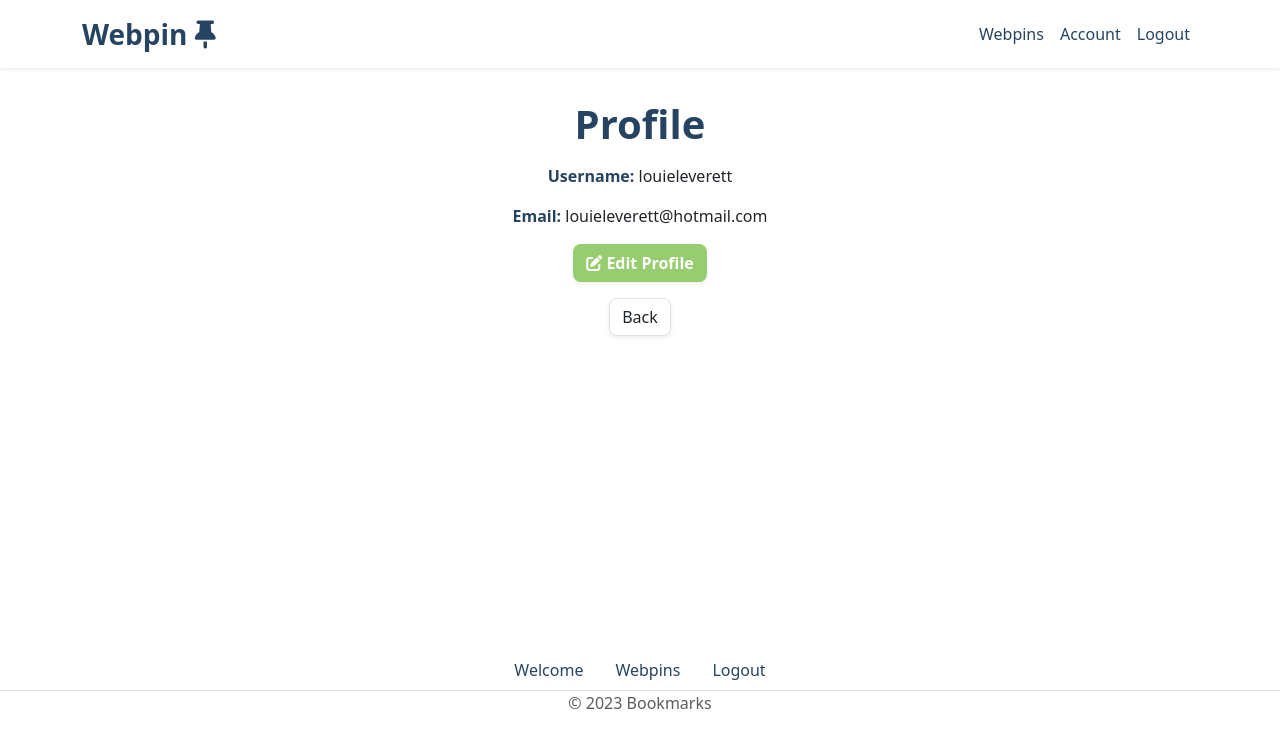
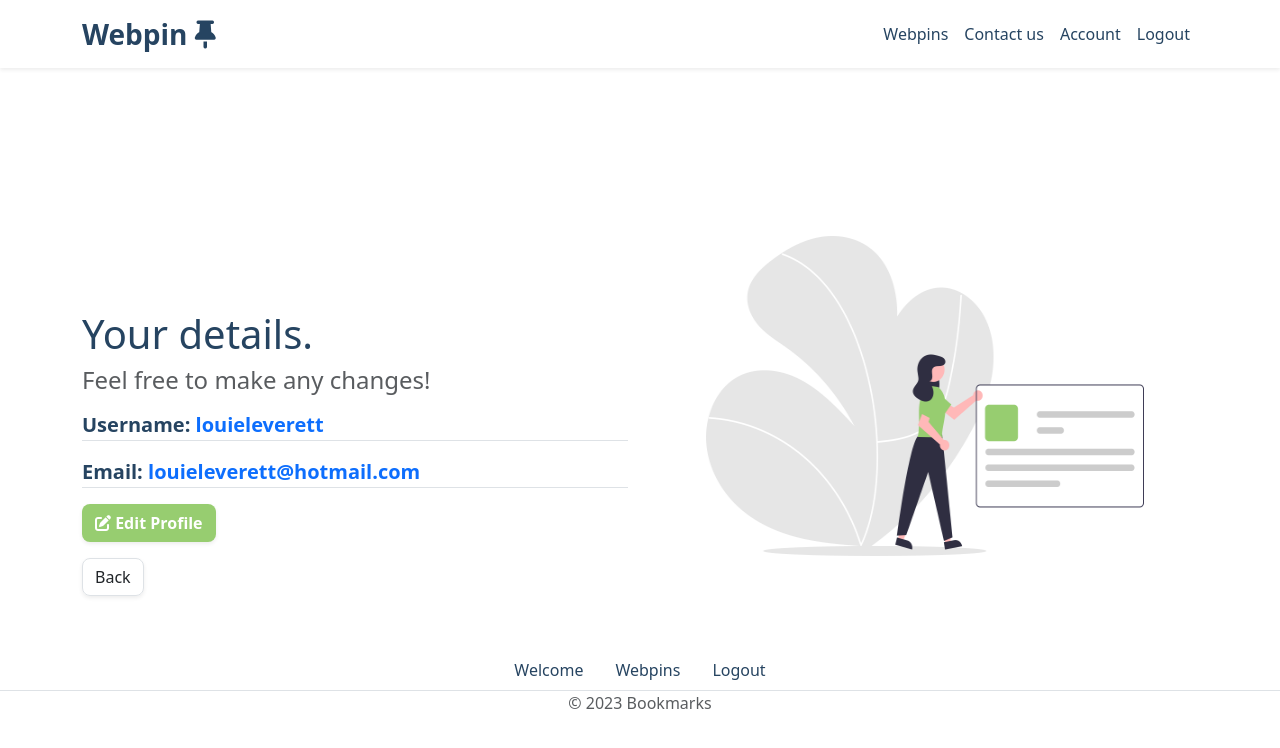
Before and after one commit to levetation/Webpin, a Django app: page /members/user_profile in a window 1280 px wide. Shown: the top 748 px of the page. Run offline with Django 4.2, Linux system fonts and the light colour scheme; a user stored in the database is signed in; some libraries are stand-ins or nearby versions.

Commit message:
UI Updates

```diff
--- a/bookmarks_main/templates/bookmarks_main/template.html
+++ b/bookmarks_main/templates/bookmarks_main/template.html
@@ -32,9 +32,13 @@
               <li class="nav-item">
                 <a class="nav-link" href="{% url 'home-page' %}" style="color: #264461">Webpins</a>
               </li>
+              <li class="nav-item">
+                <a class="nav-link" href="{% url 'contact' %}" style="color: #264461">Contact us</a>
+              </li>
                 <li class="nav-item">
                   <a class="nav-link" href="{% url 'user_profile' %}" style="color: #264461">Account</a>
                 </li>
+
                 <li class="nav-item">
                   <a class="nav-link" href="{% url 'logout' %}" style="color: #264461">Logout</a>
                 </li>
@@ -46,6 +50,10 @@
 
                 <li class="nav-item">
                   <a class="nav-link" href="{% url 'login' %}" style="color: #264461">Login</a>
+                </li>
+
+                <li class="nav-item">
+                  <a class="nav-link" href="{% url 'contact' %}" style="color: #264461">Contact us</a>
                 </li>
               {% endif %}
             </ul>
--- a/bookmarks_main/urls.py
+++ b/bookmarks_main/urls.py
@@ -7,4 +7,5 @@ urlpatterns = [
     path('bookmarks', views.userhome, name='home-page'),
     path('delete_bookmark/<str:id>', views.delete_bookmark, name='delete-bookmark'),
     path('edit_bookmark/<str:id>', views.edit_bookmark, name='edit-bookmark'),
+    path('contact', views.contact, name='contact'),
 ]
--- a/bookmarks_main/views.py
+++ b/bookmarks_main/views.py
@@ -126,3 +126,6 @@ def edit_bookmark(request, id):
 
 def home(request):
     return render(request, 'bookmarks_main/welcome.html', {})
+
+def contact(request):
+    return render(request, 'bookmarks_main/contact.html', {})
--- a/members/templates/authenticate/user_profile.html
+++ b/members/templates/authenticate/user_profile.html
@@ -1,23 +1,38 @@
 {% extends 'bookmarks_main/template.html' %}
 
 {% block content %}
-    {% if user.is_authenticated %}
+
+<style>
+@media screen and (min-width: 992px) {
+    #main-row {
+        margin-top: 10%;
+    }
+    #text-content{
+        margin-top: 10%;
+    }
+}
+</style>
+
 <div class="container mt-3">
-                <div class="row">
-                    <div class="col-12 text-center">
-                        <h1 class="mb-3 fw-bold" style="color: #264461">Profile</h1>
-                        <div class="col-12 container text-center">
-                            <p><span class="fw-bold" style="color: #264461">Username:</span> {{user_object.username}}</p>
-                            <p><span class="fw-bold" style="color: #264461">Email:</span> {{user_object.email}}</p>
+	<div class="row" id="main-row">
+        <div class="col-lg-6 col-sm-12 text-start order-lg-2 mb-3" id="text-content">
+            <h1 style="color: #264461">Your details.</h1>
+            <h4 class="text-muted">Feel free to make any changes!</h4>
+
+            <!-- User details -->
+            <p class="fw-bold fs-5 mt-3 text-primary border-bottom"><span class="fw-bold fs-5" style="color: #264461">Username:</span> {{user_object.username}}</p>
+            <p class="fw-bold fs-5 text-primary border-bottom"><span class="fw-bold fs-5" style="color: #264461">Email:</span> {{user_object.email}}</p>
             <a href="{% url 'update_profile' %}" class="btn text-center rounded-3 shadow-sm fw-bold" style="background-color: rgb(151,205,112); color: white;"><i class="fa-solid fa-pen-to-square"></i> Edit Profile</a>
-                        </div>
-                        <div class="col-12 container text-center">
+            <div>
                 <a href="{% url 'home-page' %}" class="btn btn-white border mt-3 rounded-3 shadow-sm">Back</a>
             </div>
         </div>
+        <div class="col-lg-6 col-sm-12 text-center order-lg-2 mb-3">
+			{% load static %}
+			<img src="{% static '/bookmarks_main/undraw_Profile_data.png' %}" alt="undraw_pin" height="100%" width="100%">
 		</div>
 	</div>
-    {% else %}
-        <p class="text-danger">You must be logged in to see this content</p>
-    {% endif %}
+</div>
+
+
 {% endblock %}
```
Also changed, not shown: bookmarks_main/templates/bookmarks_main/contact.html (added, +62 -0 lines), members/templates/authenticate/update_profile.html (+13 -14 lines), bookmarks_main/static/bookmarks_main/bookmark-cute.PNG (deleted), bookmarks_main/static/bookmarks_main/bookmark-favicon.PNG (deleted), bookmarks_main/static/bookmarks_main/favicon.ico (deleted), bookmarks_main/static/bookmarks_main/undraw_Mailbox_re_dvds.png (added), bookmarks_main/static/bookmarks_main/undraw_Profile_data.png (added), bookmarks_main/static/bookmarks_main/webpin-logo.png (deleted), db.sqlite3. Lines whose indentation alone changed are shown as unchanged.
